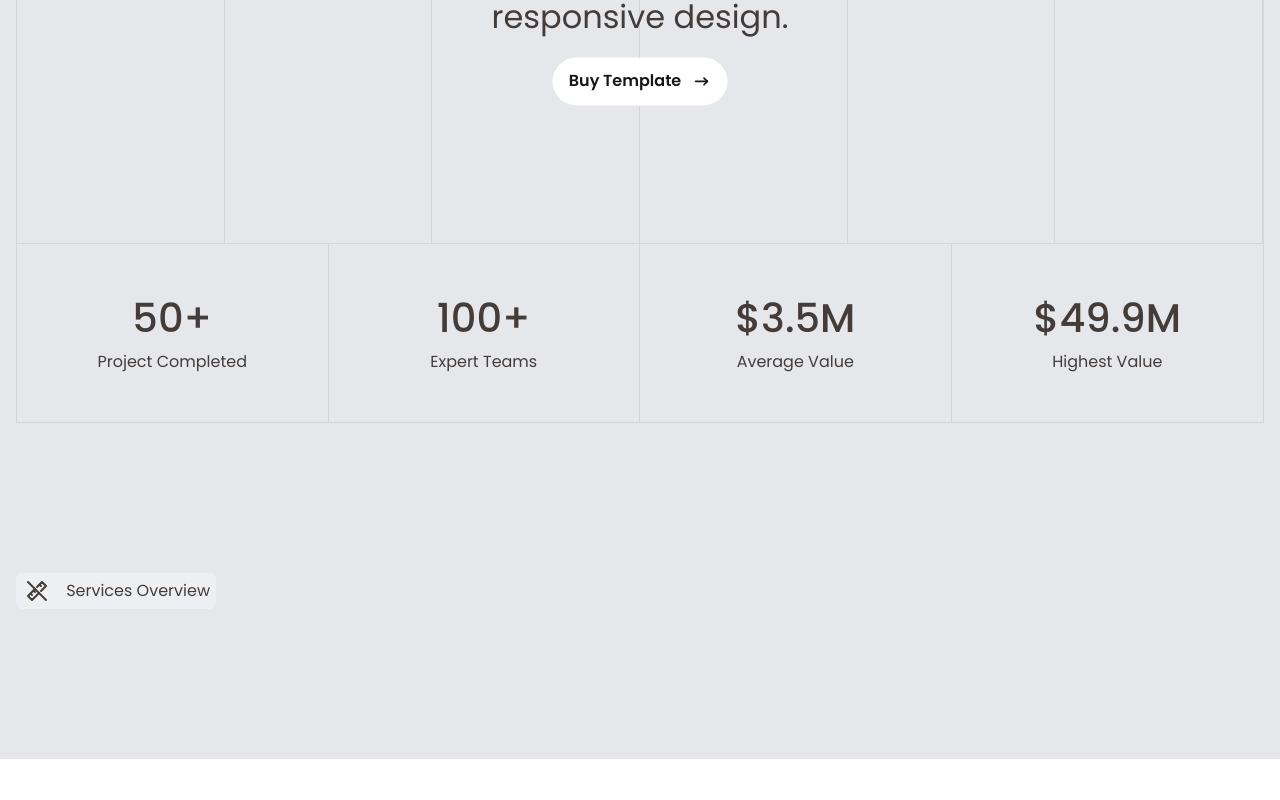
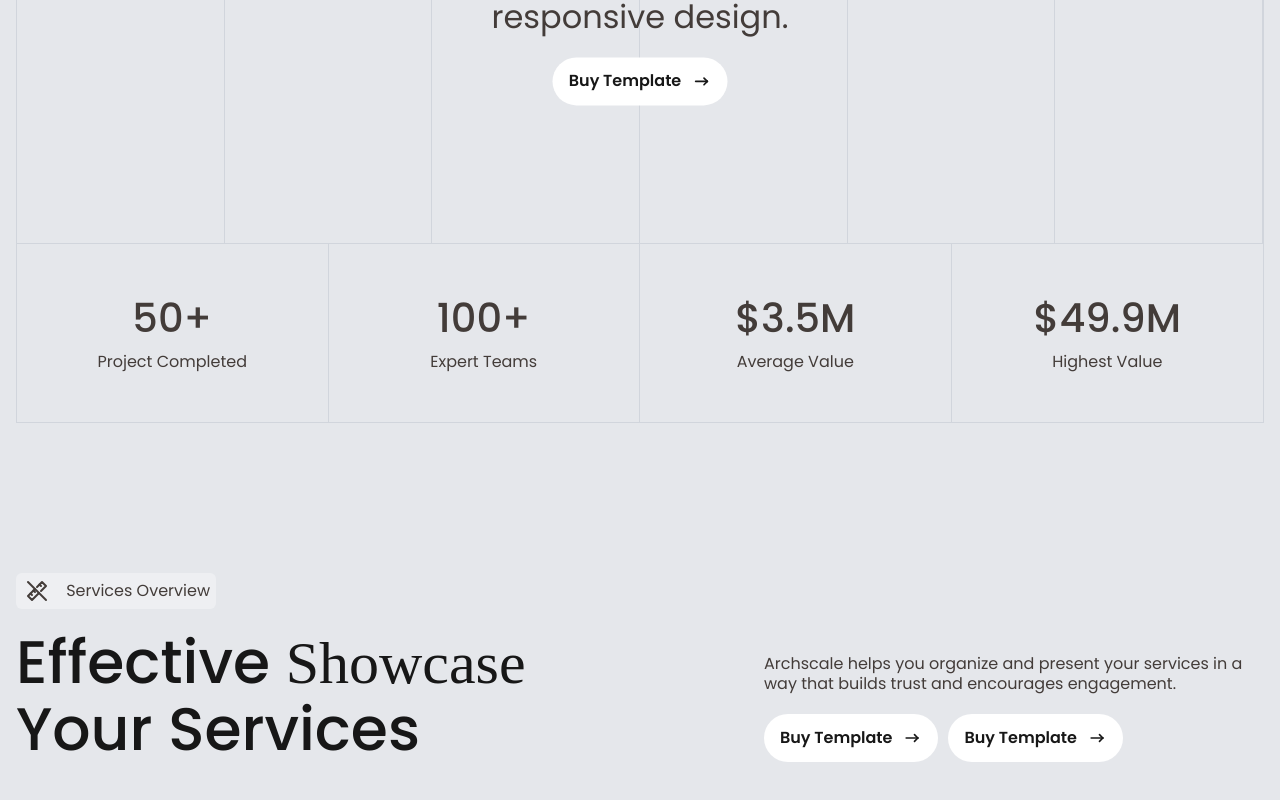
Before and after one commit to shunyavkash-ayushi-paladiya/webflow-demo, a Next.js app: page /test/ in a window 1280 px wide. Shown: the part 3108-3908 px from the top of the page. Before the commit the page ends 3867 px from the top, so only its background shows below. Built offline with nearby package versions, Linux system fonts and the light colour scheme; what @opennextjs/cloudflare would draw is missing.

Commit message:
first commit

```diff
--- a/src/app/globals.css
+++ b/src/app/globals.css
@@ -344,6 +344,42 @@ header {
   padding-bottom: 150px;
 }
 
+.service-title{
+  font-size: 60px;
+  color: var(--black);
+  line-height: 1.1;
+  font-weight: 500;
+  max-width: 650px;
+  margin-top: 20px;
+}
+
+.service-title span{
+  font-family:  "Lora", serif;
+}
+
+.service-wrapper{
+  display: flex;
+  align-items: end;
+  justify-content: space-between;
+  gap: 30px;
+}
+
+.service-content-3{
+  max-width: 500px;
+}
+
+.service-description{
+  font-size: 16px;
+  color: #433c39;
+}
+
+.btn-wrappers{
+  display: flex;
+  align-items: center;
+  gap: 10px;
+  margin-top: 20px;
+}
+
 @media screen and (max-width:1024px) {
   .hero-main-title {
     font-size: 52px;
--- a/src/app/page.tsx
+++ b/src/app/page.tsx
@@ -206,6 +206,19 @@ export default function Home() {
                 </svg>
                 <h1 className="hero-title">Services Overview</h1>
               </div>
+              <h2 className="service-title">
+                Effective <span> Showcase </span> Your Services
+              </h2>
+            </div>
+            <div className="service-content-3">
+              <p className="service-description">
+                Archscale helps you organize and present your services in a way
+                that builds trust and encourages engagement.
+              </p>
+              <div className="btn-wrappers">
+                <Button/>
+                <Button/>
+              </div>
             </div>
           </div>
         </div>
```
